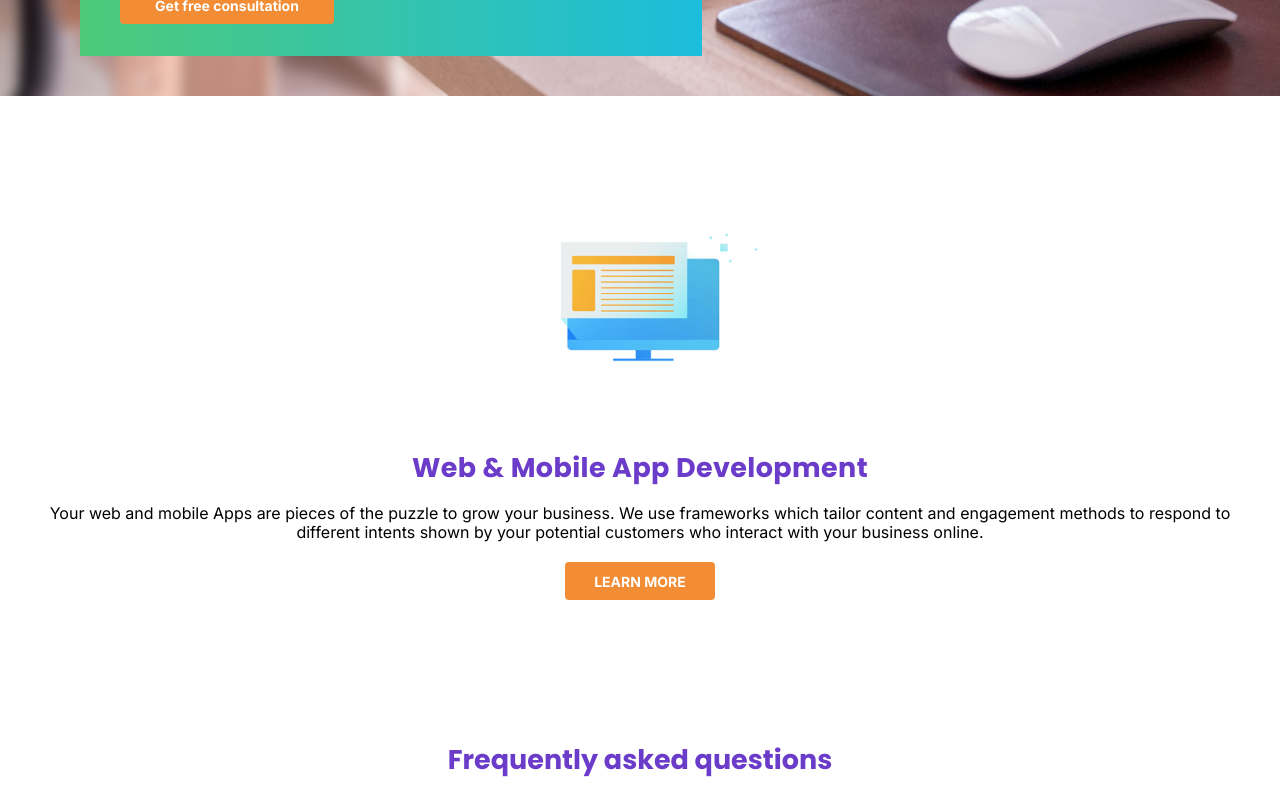
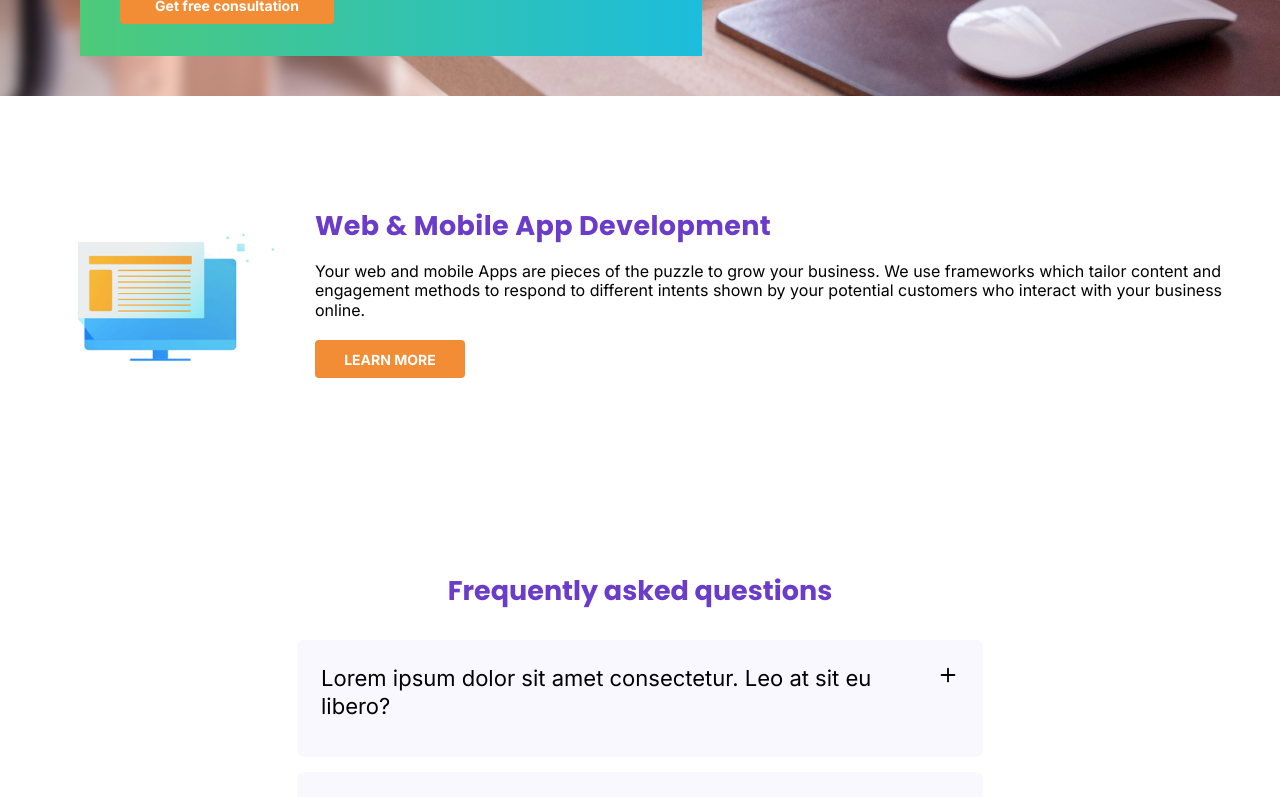
Before and after one commit to KavishkaThushal/AT-DIGITAL, a React (Vite) app in the folder AT DIGITAL/: page / in a window 1280 px wide. Shown: the part 681-1478 px from the top of the page. Built offline with nearby package versions, Linux system fonts and the light colour scheme.

Commit message:
service 1 section for 768px is done

```diff
--- a/AT DIGITAL/src/pages/home/Home.jsx
+++ b/AT DIGITAL/src/pages/home/Home.jsx
@@ -21,17 +21,17 @@ function Home() {
       </div>
 
       {/* service section 1 */}
-      <div className='flex flex-col my-[60px] mx-[20px] items-center gap-[20px]'>
-        <div className='w-[275px]'>
+      <div className='flex flex-col my-[60px] mx-[20px] items-center gap-[20px] md:flex-row'>
+        <div className='w-[275px] h-[275px] '>
           <img src={image2} alt='service 1' className='w-full h-full object-cover'/>
 
         </div>
-        <div className='flex flex-col gap-[20px] '>
-          <h1 className='text-[27px] font-normal text-Primary text-center font-poppins leading-[33px]  ' style={{ letterSpacing: '0.4px' }}>Web & Mobile App Development</h1>
-          <p className='text-[16px] leading-[19px] text-center font-thin text-black'>Your web and mobile Apps are pieces of the puzzle to grow your business. We use frameworks which tailor content and engagement methods to respond to different intents shown by your potential customers who interact with your business online.</p>
+        <div className='flex flex-col gap-[20px] items-center md:flex-1 md:items-start '>
+          <h1 className='text-[27px] font-normal text-Primary text-center font-poppins leading-[33px]  md:text-start' style={{ letterSpacing: '0.4px' }}>Web & Mobile App Development</h1>
+          <p className='text-[16px] leading-[19.36px] text-center font-thin text-black md:text-start'>Your web and mobile Apps are pieces of the puzzle to grow your business. We use frameworks which tailor content and engagement methods to respond to different intents shown by your potential customers who interact with your business online.</p>
 
+        <Button text='LEARN MORE' height={38} width={150} onClick={()=>{}}/>
         </div>
-        <Button text='LEARN MORE' height={38} width={150} onClick={()=>{}}/>
 
       </div>
 
```
